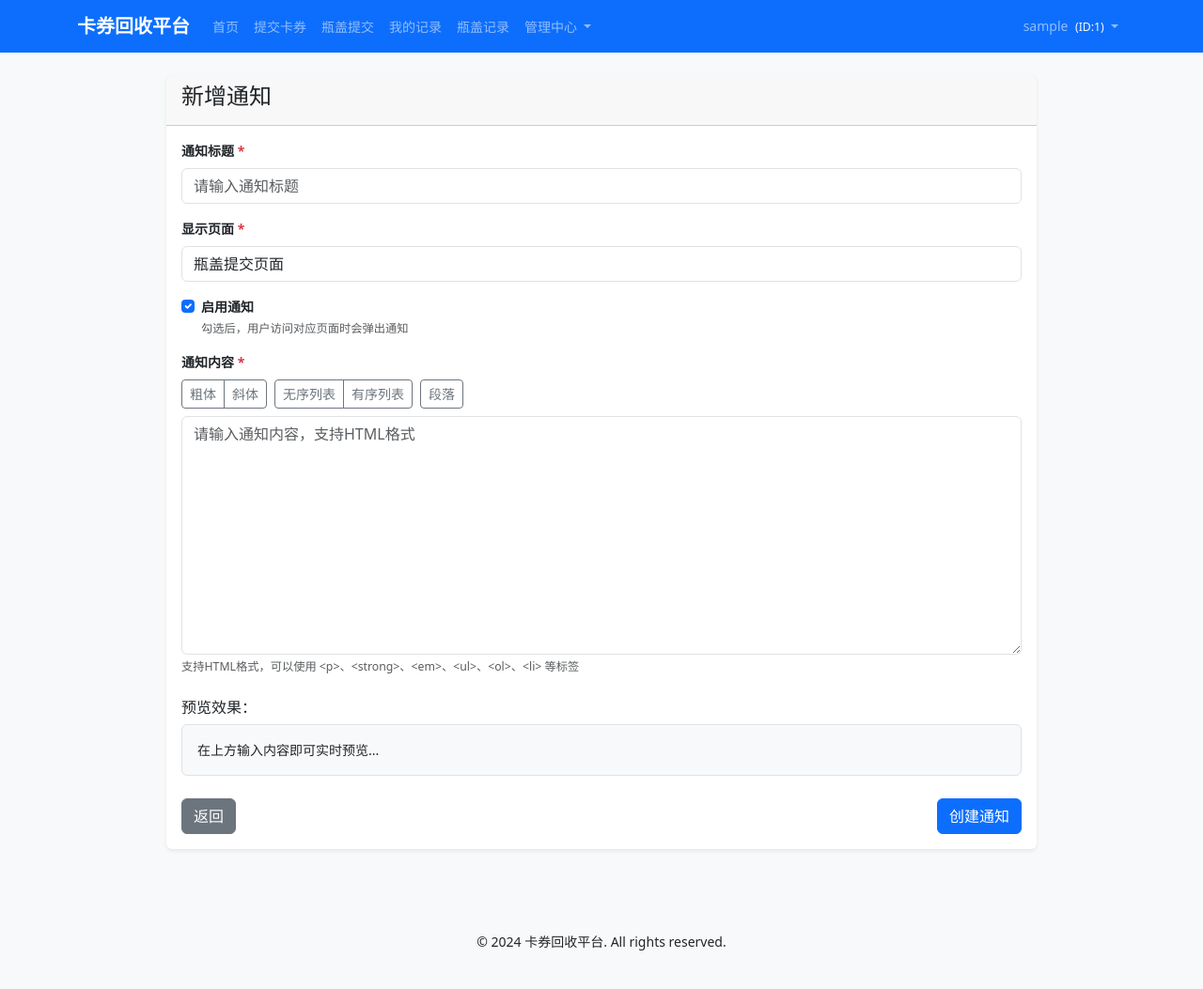
After one commit to jhzhou002/card_recycle, a Django app: page /admin-notifications/add/ in a window 1280 px wide. The commit adds this page. Shown: the whole page at 94% size. Run offline with Django 4.2, Linux system fonts and the light colour scheme; the visitor is signed in with stand-in values (Sample User, id 1); parts of the project's set-up code (start-up, migrations or seed data) failed here and were passed over; some libraries are stand-ins or nearby versions.

Commit message:
实现图片大小提示和系统通知管理功能
图片大小提示:
- 在瓶盖二维码和收款码上传处添加10MB限制提示
- 使用警告图标和橙色文字突出显示

系统通知管理功能:
- 新增Notification模型，支持富文本内容和页面定向
- 创建管理员通知管理界面，支持CRUD操作
- 实现瓶盖提交页面自动弹出通知功能
- 添加富文本编辑器和实时预览功能
- 优化管理员导航为下拉菜单，增加通知管理入口

主要特性:
- 管理员可创建/编辑/删除通知
- 支持HTML格式的通知内容
- 可设置通知显示页面（瓶盖/卡券/全部）
- 启用/禁用开关控制
- 用户访问页面时自动弹出通知模态框

🤖 Generated with [Claude Code](https://claude.ai/code)

Co-Authored-By: Claude <noreply@anthropic.com>

```diff
--- a/recycling/urls.py
+++ b/recycling/urls.py
@@ -30,4 +30,10 @@ urlpatterns = [
     path('admin-bottle-caps/<int:bottle_cap_id>/detail/', views.admin_bottle_cap_detail, name='admin_bottle_cap_detail'),
     path('admin-bottle-caps/export-pdf/', views.export_bottle_caps_pdf, name='export_bottle_caps_pdf'),
     path('admin-bottle-caps/export-web/', views.export_bottle_caps_web, name='export_bottle_caps_web'),
+
+    # 通知管理路由
+    path('admin-notifications/', views.admin_notifications, name='admin_notifications'),
+    path('admin-notifications/add/', views.admin_notification_edit, name='admin_notification_add'),
+    path('admin-notifications/<int:notification_id>/edit/', views.admin_notification_edit, name='admin_notification_edit'),
+    path('admin-notifications/<int:notification_id>/delete/', views.admin_notification_delete, name='admin_notification_delete'),
 ]
--- a/recycling/views.py
+++ b/recycling/views.py
@@ -9,7 +9,7 @@ from django.views.decorators.csrf import csrf_exempt
 from django.utils.decorators import method_decorator
 from django.views.generic import ListView
 from django.core.paginator import Paginator
-from .models import Category, Package, Submission, Store, BottleCapSubmission
+from .models import Category, Package, Submission, Store, BottleCapSubmission, Notification
 from .forms import SubmissionForm, BottleCapSubmissionForm
 from utils.qiniu_util import generate_qiniu_token, upload_data_to_qiniu
 import json
@@ -262,10 +262,17 @@ def submit_bottle_cap(request):
     # 创建表单对象供模板使用
     form = BottleCapSubmissionForm()
 
+    # 获取瓶盖提交页面的通知
+    notification = Notification.objects.filter(
+        is_active=True,
+        target_page__in=['bottle_cap', 'all_pages']
+    ).first()
+
     context = {
         'form': form,
         'has_existing_payment_code': existing_payment_code is not None,
-        'existing_payment_code_url': existing_payment_code
+        'existing_payment_code_url': existing_payment_code,
+        'notification': notification
     }
 
     return render(request, 'recycling/submit_bottle_cap.html', context)
@@ -743,3 +750,66 @@ def export_bottle_caps_web(request):
     }
 
     return render(request, 'recycling/export_bottle_caps_web.html', context)
+
+
+@staff_member_required
+def admin_notifications(request):
+    """管理员通知管理"""
+    notifications = Notification.objects.all().order_by('-updated_at')
+
+    context = {
+        'notifications': notifications,
+    }
+
+    return render(request, 'recycling/admin_notifications.html', context)
+
+
+@staff_member_required
+def admin_notification_edit(request, notification_id=None):
+    """编辑通知"""
+    if notification_id:
+        notification = get_object_or_404(Notification, id=notification_id)
+    else:
+        notification = None
+
+    if request.method == 'POST':
+        title = request.POST.get('title')
+        content = request.POST.get('content')
+        is_active = request.POST.get('is_active') == 'on'
+        target_page = request.POST.get('target_page')
+
+        if notification:
+            notification.title = title
+            notification.content = content
+            notification.is_active = is_active
+            notification.target_page = target_page
+            notification.save()
+            messages.success(request, '通知更新成功')
+        else:
+            Notification.objects.create(
+                title=title,
+                content=content,
+                is_active=is_active,
+                target_page=target_page
+            )
+            messages.success(request, '通知创建成功')
+
+        return redirect('admin_notifications')
+
+    context = {
+        'notification': notification,
+        'target_page_choices': Notification._meta.get_field('target_page').choices,
+    }
+
+    return render(request, 'recycling/admin_notification_edit.html', context)
+
+
+@staff_member_required
+def admin_notification_delete(request, notification_id):
+    """删除通知"""
+    if request.method == 'POST':
+        notification = get_object_or_404(Notification, id=notification_id)
+        notification.delete()
+        messages.success(request, '通知已删除')
+
+    return redirect('admin_notifications')
--- /dev/null
+++ b/templates/recycling/admin_notification_edit.html
@@ -0,0 +1,169 @@
+{% extends 'recycling/base.html' %}
+
+{% block title %}{% if notification %}编辑通知{% else %}新增通知{% endif %} - 管理中心{% endblock %}
+
+{% block content %}
+<div class="row justify-content-center">
+    <div class="col-md-10">
+        <div class="card">
+            <div class="card-header">
+                <h4>
+                    <i class="fas fa-{% if notification %}edit{% else %}plus{% endif %}"></i>
+                    {% if notification %}编辑通知{% else %}新增通知{% endif %}
+                </h4>
+            </div>
+            <div class="card-body">
+                <form method="post">
+                    {% csrf_token %}
+
+                    <!-- 标题 -->
+                    <div class="mb-3">
+                        <label for="title" class="form-label fw-bold">通知标题 <span class="text-danger">*</span></label>
+                        <input type="text" class="form-control" id="title" name="title"
+                               value="{% if notification %}{{ notification.title }}{% endif %}"
+                               placeholder="请输入通知标题" required>
+                    </div>
+
+                    <!-- 显示页面 -->
+                    <div class="mb-3">
+                        <label for="target_page" class="form-label fw-bold">显示页面 <span class="text-danger">*</span></label>
+                        <select class="form-control" id="target_page" name="target_page" required>
+                            {% for value, display in target_page_choices %}
+                            <option value="{{ value }}"
+                                    {% if notification.target_page == value %}selected{% endif %}>
+                                {{ display }}
+                            </option>
+                            {% endfor %}
+                        </select>
+                    </div>
+
+                    <!-- 状态 -->
+                    <div class="mb-3">
+                        <div class="form-check">
+                            <input class="form-check-input" type="checkbox" id="is_active" name="is_active"
+                                   {% if not notification or notification.is_active %}checked{% endif %}>
+                            <label class="form-check-label fw-bold" for="is_active">
+                                启用通知
+                            </label>
+                            <div class="form-text">勾选后，用户访问对应页面时会弹出通知</div>
+                        </div>
+                    </div>
+
+                    <!-- 内容 -->
+                    <div class="mb-4">
+                        <label for="content" class="form-label fw-bold">通知内容 <span class="text-danger">*</span></label>
+                        <div class="mb-2">
+                            <div class="btn-toolbar" role="toolbar">
+                                <div class="btn-group me-2" role="group">
+                                    <button type="button" class="btn btn-sm btn-outline-secondary" onclick="insertTag('strong')">
+                                        <i class="fas fa-bold"></i> 粗体
+                                    </button>
+                                    <button type="button" class="btn btn-sm btn-outline-secondary" onclick="insertTag('em')">
+                                        <i class="fas fa-italic"></i> 斜体
+                                    </button>
+                                </div>
+                                <div class="btn-group me-2" role="group">
+                                    <button type="button" class="btn btn-sm btn-outline-secondary" onclick="insertList('ul')">
+                                        <i class="fas fa-list-ul"></i> 无序列表
+                                    </button>
+                                    <button type="button" class="btn btn-sm btn-outline-secondary" onclick="insertList('ol')">
+                                        <i class="fas fa-list-ol"></i> 有序列表
+                                    </button>
+                                </div>
+                                <div class="btn-group" role="group">
+                                    <button type="button" class="btn btn-sm btn-outline-secondary" onclick="insertTag('p', '段落内容')">
+                                        <i class="fas fa-paragraph"></i> 段落
+                                    </button>
+                                </div>
+                            </div>
+                        </div>
+                        <textarea class="form-control" id="content" name="content" rows="10"
+                                  placeholder="请输入通知内容，支持HTML格式" required>{% if notification %}{{ notification.content }}{% endif %}</textarea>
+                        <div class="form-text">
+                            支持HTML格式，可以使用 &lt;p&gt;、&lt;strong&gt;、&lt;em&gt;、&lt;ul&gt;、&lt;ol&gt;、&lt;li&gt; 等标签
+                        </div>
+                    </div>
+
+                    <!-- 预览区域 -->
+                    <div class="mb-4">
+                        <h6>预览效果：</h6>
+                        <div class="border rounded p-3 bg-light">
+                            <div id="preview">
+                                {% if notification %}{{ notification.content|safe }}{% else %}在上方输入内容即可实时预览...{% endif %}
+                            </div>
+                        </div>
+                    </div>
+
+                    <!-- 提交按钮 -->
+                    <div class="d-flex justify-content-between">
+                        <a href="{% url 'admin_notifications' %}" class="btn btn-secondary">
+                            <i class="fas fa-arrow-left"></i> 返回
+                        </a>
+                        <button type="submit" class="btn btn-primary">
+                            <i class="fas fa-save"></i> {% if notification %}更新通知{% else %}创建通知{% endif %}
+                        </button>
+                    </div>
+                </form>
+            </div>
+        </div>
+    </div>
+</div>
+
+<script>
+$(document).ready(function() {
+    // 实时预览
+    $('#content').on('input', function() {
+        const content = $(this).val();
+        $('#preview').html(content || '在上方输入内容即可实时预览...');
+    });
+
+    // 初始预览
+    $('#content').trigger('input');
+});
+
+// 插入HTML标签
+function insertTag(tag, defaultText = '文本内容') {
+    const textarea = document.getElementById('content');
+    const start = textarea.selectionStart;
+    const end = textarea.selectionEnd;
+    const selectedText = textarea.value.substring(start, end);
+    const textToInsert = selectedText || defaultText;
+
+    const beforeText = textarea.value.substring(0, start);
+    const afterText = textarea.value.substring(end);
+
+    const newText = beforeText + `<${tag}>${textToInsert}</${tag}>` + afterText;
+    textarea.value = newText;
+
+    // 触发实时预览
+    $('#content').trigger('input');
+
+    // 设置光标位置
+    const newCursorPos = start + `<${tag}>`.length + textToInsert.length;
+    textarea.setSelectionRange(newCursorPos, newCursorPos);
+    textarea.focus();
+}
+
+// 插入列表
+function insertList(listType) {
+    const textarea = document.getElementById('content');
+    const start = textarea.selectionStart;
+    const beforeText = textarea.value.substring(0, start);
+    const afterText = textarea.value.substring(start);
+
+    const listHtml = `<${listType}>
+    <li>列表项 1</li>
+    <li>列表项 2</li>
+    <li>列表项 3</li>
+</${listType}>`;
+
+    const newText = beforeText + listHtml + afterText;
+    textarea.value = newText;
+
+    // 触发实时预览
+    $('#content').trigger('input');
+
+    textarea.focus();
+}
+</script>
+{% endblock %}
--- a/templates/recycling/base.html
+++ b/templates/recycling/base.html
@@ -241,8 +241,25 @@
                         <a class="nav-link" href="{% url 'my_bottle_caps' %}">瓶盖记录</a>
                     </li>
                     {% if user.is_staff %}
-                    <li class="nav-item">
-                        <a class="nav-link" href="{% url 'admin_dashboard' %}">管理中心</a>
+                    <li class="nav-item dropdown">
+                        <a class="nav-link dropdown-toggle" href="#" role="button" data-bs-toggle="dropdown">
+                            <i class="fas fa-cog"></i> 管理中心
+                        </a>
+                        <ul class="dropdown-menu">
+                            <li><a class="dropdown-item" href="{% url 'admin_dashboard' %}">
+                                <i class="fas fa-tachometer-alt"></i> 仪表板
+                            </a></li>
+                            <li><a class="dropdown-item" href="{% url 'admin_submissions' %}">
+                                <i class="fas fa-list"></i> 卡券管理
+                            </a></li>
+                            <li><a class="dropdown-item" href="{% url 'admin_bottle_caps' %}">
+                                <i class="fas fa-bottle"></i> 瓶盖管理
+                            </a></li>
+                            <li><hr class="dropdown-divider"></li>
+                            <li><a class="dropdown-item" href="{% url 'admin_notifications' %}">
+                                <i class="fas fa-bell"></i> 通知管理
+                            </a></li>
+                        </ul>
                     </li>
                     {% endif %}
                     {% endif %}
```
Also changed, not shown: recycling/models.py (+27 -0 lines), templates/recycling/admin_notifications.html (added, +106 -0 lines), templates/recycling/submit_bottle_cap.html (+56 -0 lines).
